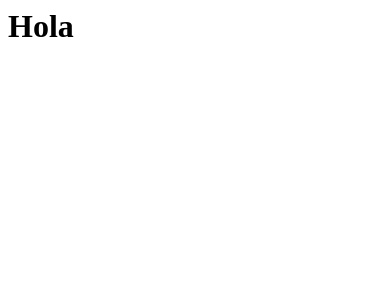
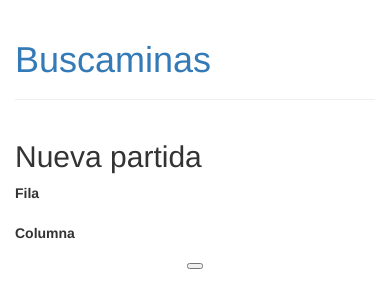
Before and after one commit to Gtrihid2211/tablero, a Django app: page / in a window 390 px wide. Shown: the top 308 px of the page. Run offline with Django 3.2, Linux system fonts and the light colour scheme; some libraries are stand-ins or nearby versions.

Commit message:
Creando html

```diff
--- /dev/null
+++ b/buscaminas/forms.py
@@ -0,0 +1,6 @@
+from django import forms
+
+class TableForm(forms.Form):
+
+    fila = forms.IntegerField(label='Fila', min_value=0, max_value=15)
+    columna = forms.IntegerField(label='Columna', min_value=0, max_value=15)
--- a/buscaminas/templates/buscaminas/post_list.html
+++ b/buscaminas/templates/buscaminas/post_list.html
@@ -2,9 +2,40 @@
 <head>
     <meta charset="UTF-8">
     <meta name="viewport" content="width=device-width, initial-scale=1.0">
-    <title>Document</title>
+    <title>Buscaminas</title>
+    <link rel="stylesheet" href="//maxcdn.bootstrapcdn.com/bootstrap/3.2.0/css/bootstrap.min.css">
+    <link rel="stylesheet" href="//maxcdn.bootstrapcdn.com/bootstrap/3.2.0/css/bootstrap-theme.min.css">
+    <link href='//fonts.googleapis.com/css?family=Lobster&subset=latin,latin-ext' rel='stylesheet' type='text/css'>
 </head>
 <body>
-    <h1>Hola</h1>
+     <!-- crear form que pida numero de filas y columnas para crear un tablero con django-->
+
+
+    <div class="container">
+        <div class="page-header">
+            <h1><a href="/">Buscaminas</a></h1>
+        </div>
+        <div class="row">
+
+            <div class="col-md-4">
+                <h2>Nueva partida</h2>
+                <form action="" method="post">
+                    {% csrf_token %}
+                    {%for field in table_form%}
+                        <div class="form-group">
+                            <label for="{{field.name}}">{{field.label}}</label>
+                        </div>
+                    {% endfor %}
+
+                    <center><button></button></center>
+                </form>
+            </div>
+        </div>
+
+    </div>
+
+
+
+
 </body>
 </html>
--- a/buscaminas/views.py
+++ b/buscaminas/views.py
@@ -1,6 +1,8 @@
 from django.shortcuts import render
+from .forms import TableForm
 
 # Create your views here.
 
 def post_list(request):
-    return render(request, 'buscaminas/post_list.html', {})
+    table_form = TableForm()
+    return render(request, 'buscaminas/post_list.html', {'table_form': table_form})
```
